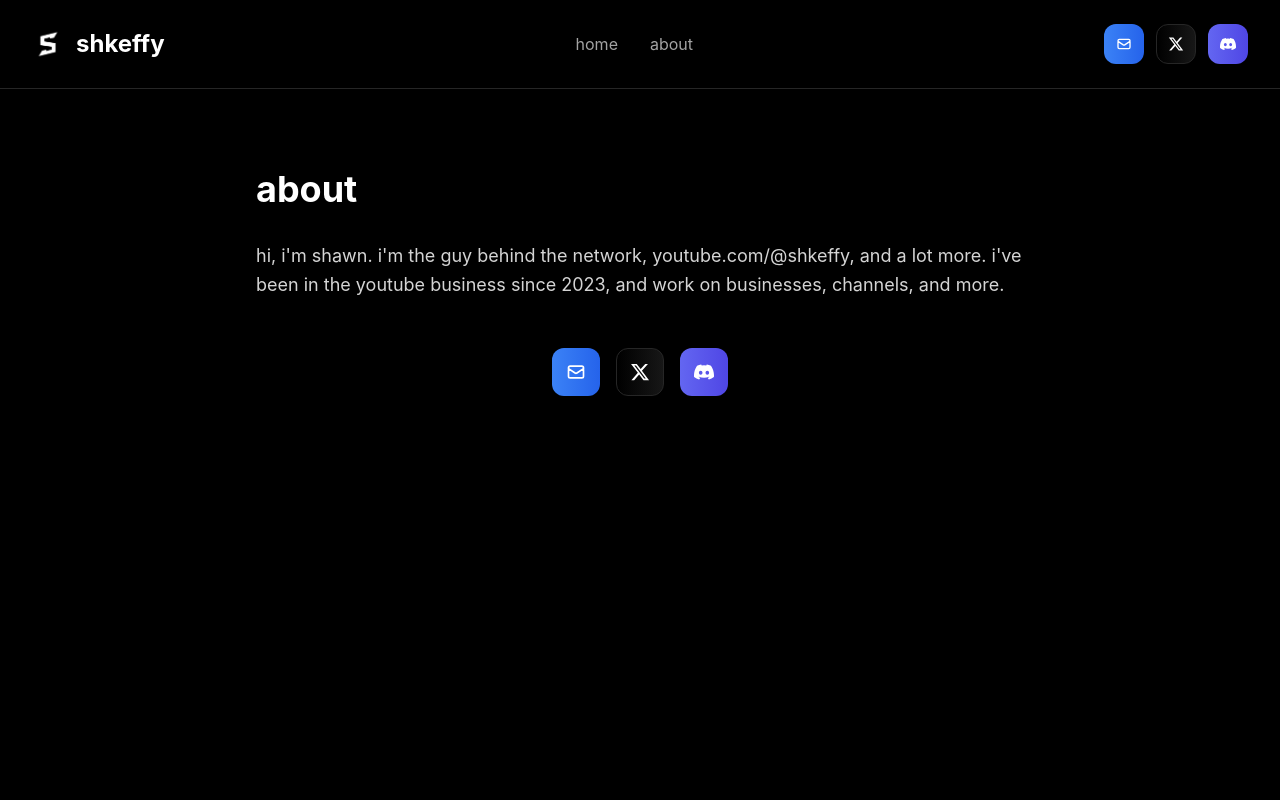
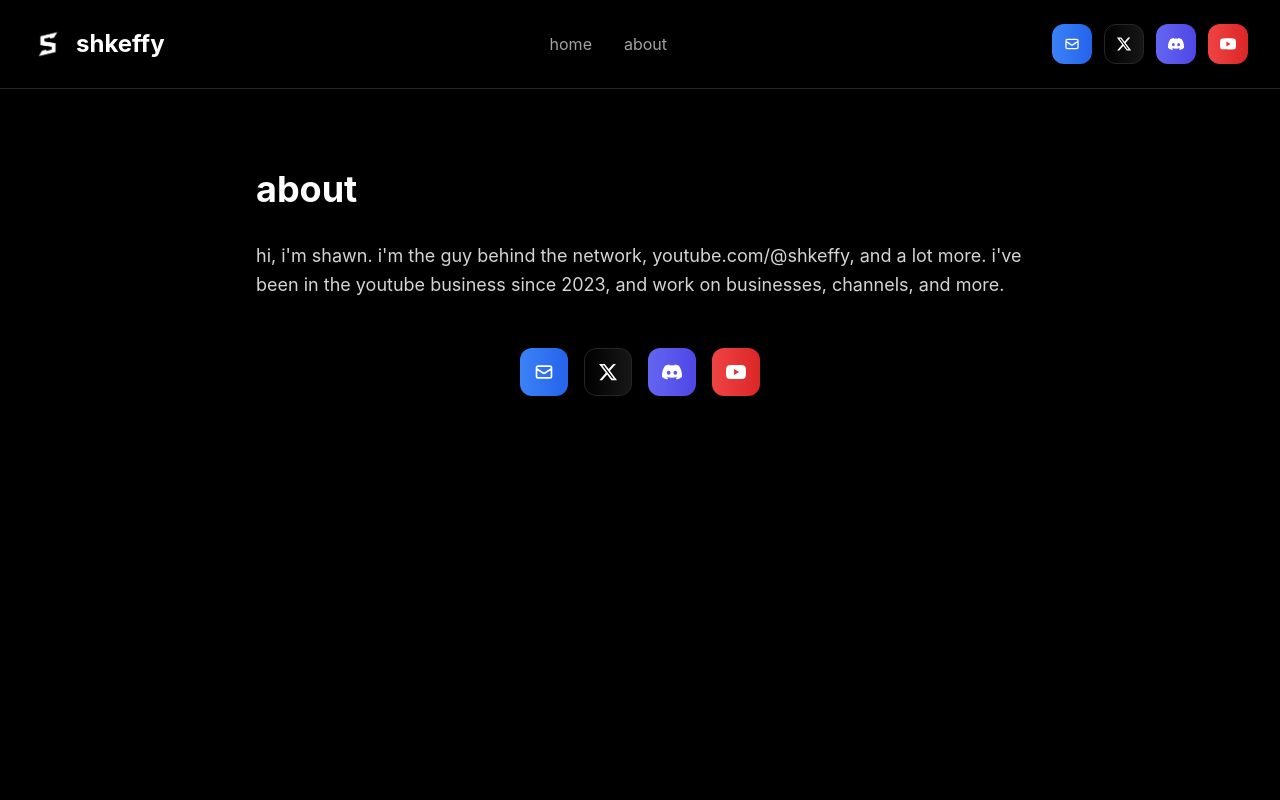
Before and after one commit to Shkeffy/shkeffy, a Next.js app: page /about in a window 1280 px wide. Shown: the top 800 px of the page. Built offline with nearby package versions, Linux system fonts and the light colour scheme.

Commit message:
Add files via upload

```diff
--- a/src/components/Layout.tsx
+++ b/src/components/Layout.tsx
@@ -87,6 +87,23 @@ const Layout = ({ children }: LayoutProps) => {
                   </svg>
                 </motion.button>
               </a>
+
+              <a
+                href="https://youtube.com/@shkeffy"
+                target="_blank"
+                rel="noopener noreferrer"
+                className="block"
+              >
+                <motion.button
+                  whileHover={{ scale: 1.1 }}
+                  whileTap={{ scale: 0.95 }}
+                  className="w-10 h-10 bg-gradient-to-r from-red-500 to-red-600 hover:from-red-600 hover:to-red-700 text-white rounded-xl shadow-lg hover:shadow-red-500/20 transition-all duration-300 flex items-center justify-center group"
+                >
+                  <svg className="w-4 h-4" fill="currentColor" viewBox="0 0 24 24">
+                    <path d="M23.498 6.186a3.016 3.016 0 0 0-2.122-2.136C19.505 3.545 12 3.545 12 3.545s-7.505 0-9.377.505A3.017 3.017 0 0 0 .502 6.186C0 8.07 0 12 0 12s0 3.93.502 5.814a3.016 3.016 0 0 0 2.122 2.136c1.871.505 9.376.505 9.376.505s7.505 0 9.377-.505a3.015 3.015 0 0 0 2.122-2.136C24 15.93 24 12 24 12s0-3.93-.502-5.814zM9.545 15.568V8.432L15.818 12l-6.273 3.568z"/>
+                  </svg>
+                </motion.button>
+              </a>
             </div>
           </div>
         </nav>
--- a/src/pages/about.tsx
+++ b/src/pages/about.tsx
@@ -65,6 +65,23 @@ export default function About() {
                 </svg>
               </motion.button>
             </a>
+
+            <a
+              href="https://youtube.com/@shkeffy"
+              target="_blank"
+              rel="noopener noreferrer"
+              className="block"
+            >
+              <motion.button
+                whileHover={{ scale: 1.1 }}
+                whileTap={{ scale: 0.95 }}
+                className="w-12 h-12 bg-gradient-to-r from-red-500 to-red-600 hover:from-red-600 hover:to-red-700 text-white rounded-xl shadow-lg hover:shadow-red-500/20 transition-all duration-300 flex items-center justify-center group"
+              >
+                <svg className="w-5 h-5" fill="currentColor" viewBox="0 0 24 24">
+                  <path d="M23.498 6.186a3.016 3.016 0 0 0-2.122-2.136C19.505 3.545 12 3.545 12 3.545s-7.505 0-9.377.505A3.017 3.017 0 0 0 .502 6.186C0 8.07 0 12 0 12s0 3.93.502 5.814a3.016 3.016 0 0 0 2.122 2.136c1.871.505 9.376.505 9.376.505s7.505 0 9.377-.505a3.015 3.015 0 0 0 2.122-2.136C24 15.93 24 12 24 12s0-3.93-.502-5.814zM9.545 15.568V8.432L15.818 12l-6.273 3.568z"/>
+                </svg>
+              </motion.button>
+            </a>
           </div>
         </motion.div>
       </div>
```
